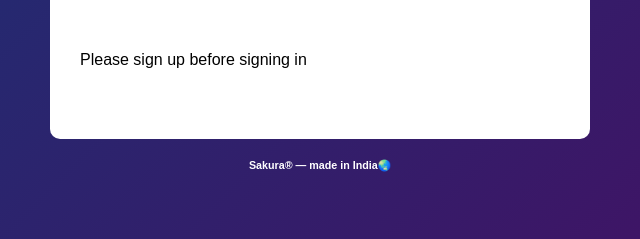
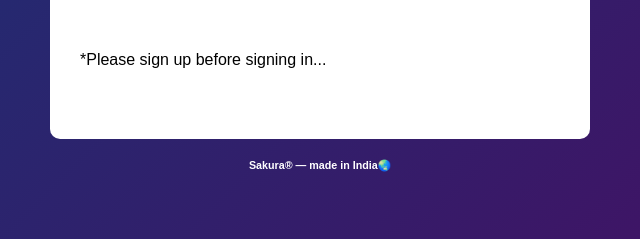
Before and after one commit to yuvrajsinghgit/sakuratodo, a plain HTML site: page index.html in a window 1280 px wide. Shown: the part 287-526 px from the top of the page, 320-960 px from the left. Drawn offline with Linux system fonts and the light colour scheme; no server answers.

Commit message:
fixed message

```diff
--- a/index.html
+++ b/index.html
@@ -25,7 +25,7 @@
       <br/>
       <br/>
       <br/>
-      <p>Please sign up before signing in</p>
+      <p>*Please sign up before signing in...</p>
 
     </div>
     <h6>Sakura® — made in India🌏</h6>
```
